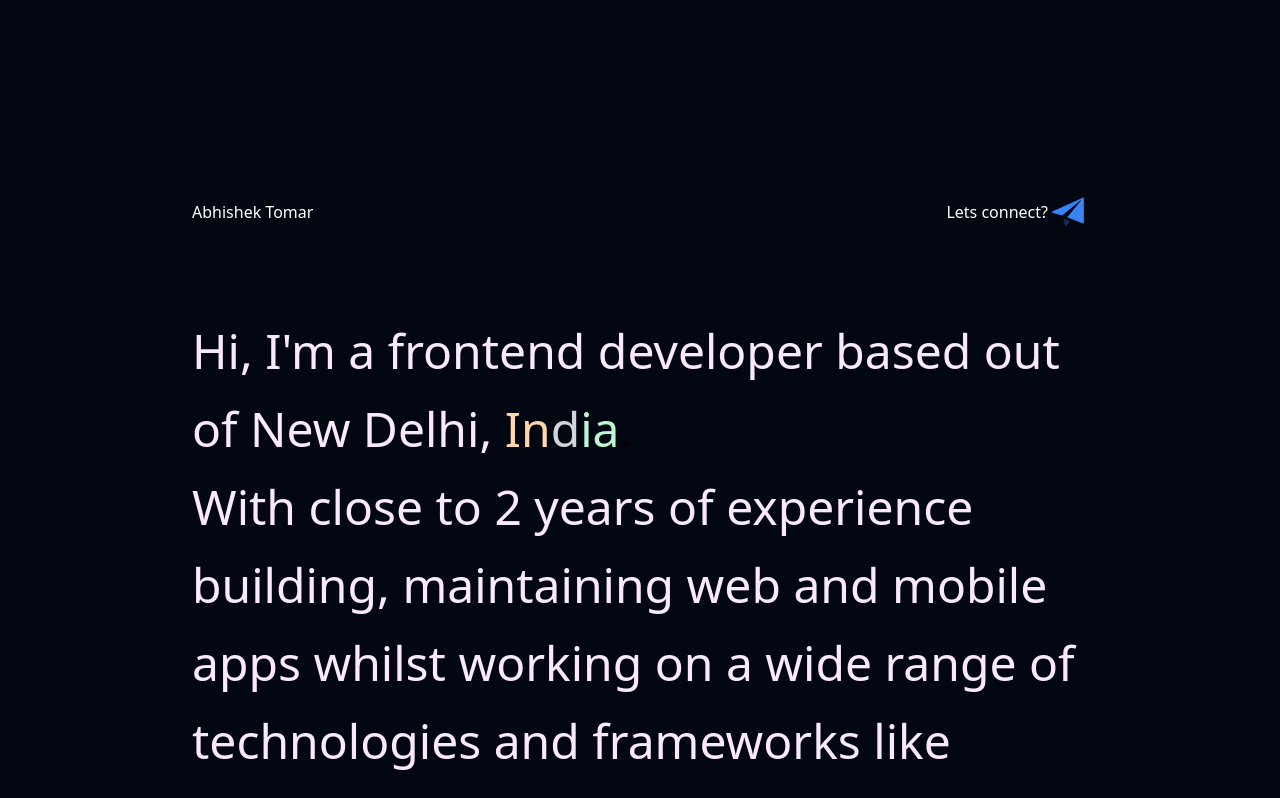
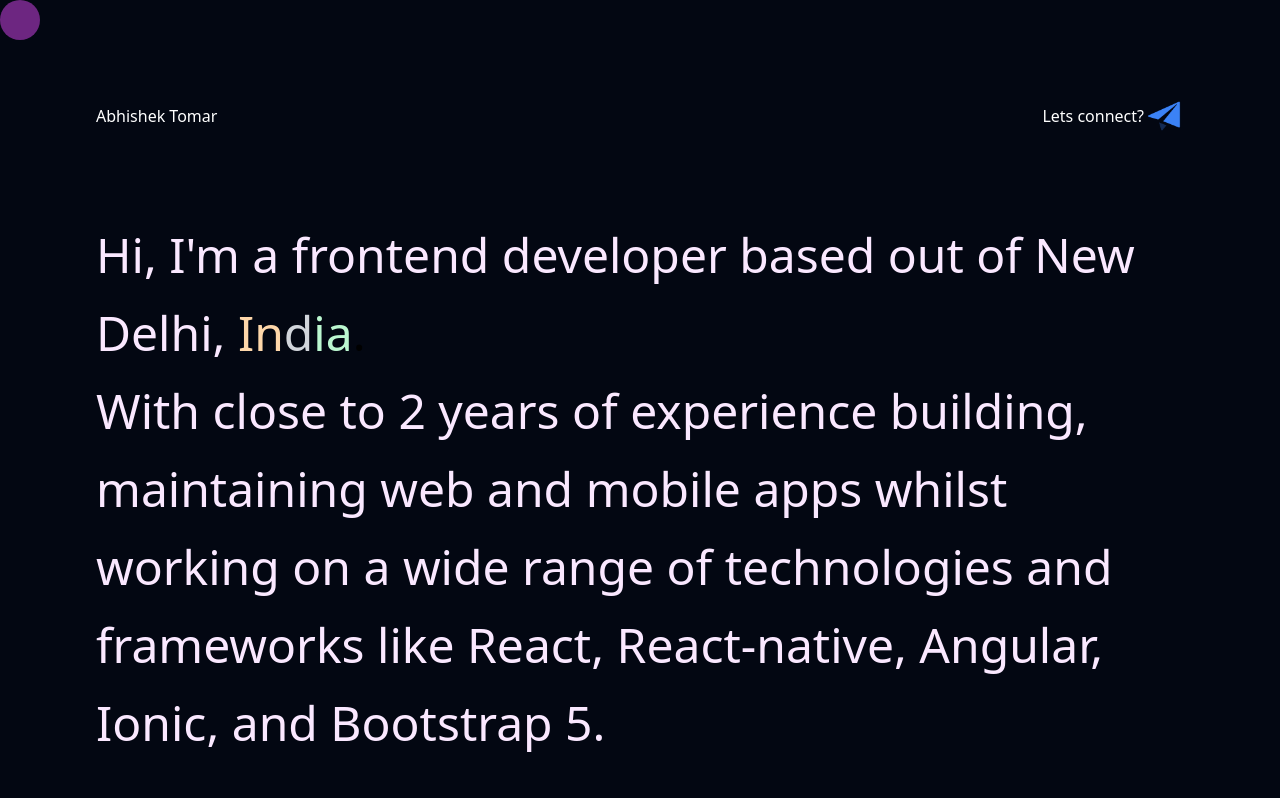
Before and after one commit to DauntingDruid/portfolio-next, a Next.js app in the folder portfolio-next/: page / in a window 1280 px wide. Shown: the top 798 px of the page. Built offline with nearby package versions, Linux system fonts and the light colour scheme.

Commit message:
cursor added

```diff
--- a/portfolio-next/package.json
+++ b/portfolio-next/package.json
@@ -16,6 +16,7 @@
     "autoprefixer": "10.4.14",
     "eslint": "8.38.0",
     "eslint-config-next": "13.3.0",
+    "framer-motion": "^10.12.4",
     "next": "13.3.0",
     "postcss": "8.4.22",
     "react": "18.2.0",
--- a/portfolio-next/src/components/bottomnav.tsx
+++ b/portfolio-next/src/components/bottomnav.tsx
@@ -5,13 +5,13 @@ import React from 'react'
 const Bottomnav = () => {
   return (
     <div className='xs:flex-row sm:flex w-full justify-evenly'>
-      <a className='flex justify-center' download="AbhishekTomar_resume.pdf" href="../../assets/file/AbhishekTomar_resume.pdf">
+      <a className='cursor-none flex justify-center' download="AbhishekTomar_resume.pdf" href="../../assets/file/AbhishekTomar_resume.pdf">
         <Image width={80} height={80} src='/assets/img/applicant.png' className='ease-in-out duration-150 hover:scale-125'  alt="resume" />
       </a>
-      <a className='flex justify-center' href="https://github.com/DauntingDruid" target="_blank">
+      <a className='cursor-none flex justify-center' href="https://github.com/DauntingDruid" target="_blank">
         <Image width={80} height={80} src='/assets/img/github.png' className='ease-in-out duration-150 hover:scale-125'  alt="github" />
       </a>
-      <a className='flex justify-center' href="https://www.linkedin.com/in/abhishek-tomar-07" target="_blank">
+      <a className='cursor-none flex justify-center' href="https://www.linkedin.com/in/abhishek-tomar-07" target="_blank">
         <Image width={80} height={80} src='/assets/img/linkedin.png' className='ease-in-out duration-150 hover:scale-125'  alt="linkedin" />
       </a>
     </div>
--- /dev/null
+++ b/portfolio-next/src/components/cursor.tsx
@@ -0,0 +1,42 @@
+import Image from 'next/image'
+import React, { useEffect, useState } from 'react'
+import {motion} from 'framer-motion'
+
+const CursorCustom = () => {
+  const [mousePosition, setMousePosition] = useState({ x: 0, y: 0 })
+  const [cursorVariant, setCursorVariant] = useState('default')
+  console.log(mousePosition)
+
+  useEffect(() => {
+    const handleMouseMove = (e: MouseEvent) => {
+      const { pageX: x, pageY: y } = e
+      setMousePosition({
+        x:  e.clientX - 20,
+        y:  e.clientY - 20
+      })
+    }
+
+    document.addEventListener('mousemove', handleMouseMove)
+
+    return () => {
+      document.removeEventListener('mousemove', handleMouseMove)
+    }
+  })
+
+  const variants = {
+    default: {
+      x: mousePosition.x,
+      y: mousePosition.y,
+    }
+  }
+
+  return (
+    <motion.div
+      className="cursor"
+      variants={variants}
+      animate={cursorVariant}
+    />
+  )
+}
+
+export default CursorCustom
--- a/portfolio-next/src/pages/index.tsx
+++ b/portfolio-next/src/pages/index.tsx
@@ -4,12 +4,14 @@ import Navbar from '@/components/navbar'
 import Background3D from '@/components/3Dbackground'
 import AboutSection from '@/components/about'
 import Bottomnav from '@/components/bottomnav'
+import CursorCustom from '@/components/cursor'
 
 const inter = Inter({ subsets: ['latin'] })
 
 export default function Home() {
   return (
-    <main className="bg-gray-950 flex min-h-screen flex-col items-center p-5 md:p-24 xl:p-48">
+    <main className="bg-gray-950 flex min-h-screen flex-col items-center p-5 md:p-24 xl:p-24">
+      <CursorCustom></CursorCustom>
       <Navbar />
       <AboutSection></AboutSection>
       <Bottomnav></Bottomnav>
--- a/portfolio-next/src/styles/globals.css
+++ b/portfolio-next/src/styles/globals.css
@@ -16,8 +16,19 @@
   }
 }
 
+.cursor{
+  background-color: rgba(216, 70, 239, 0.5);
+  width: 40px;
+  height: 40px;
+  border-radius: 50%;
+  position: fixed;
+  top: 0;
+  left: 0;
+  pointer-events: none
+}
+
 body {
-  /* cursor: none; */
+  cursor: none;
   color: rgb(var(--foreground-rgb));
   background: linear-gradient(
       to bottom,
```
